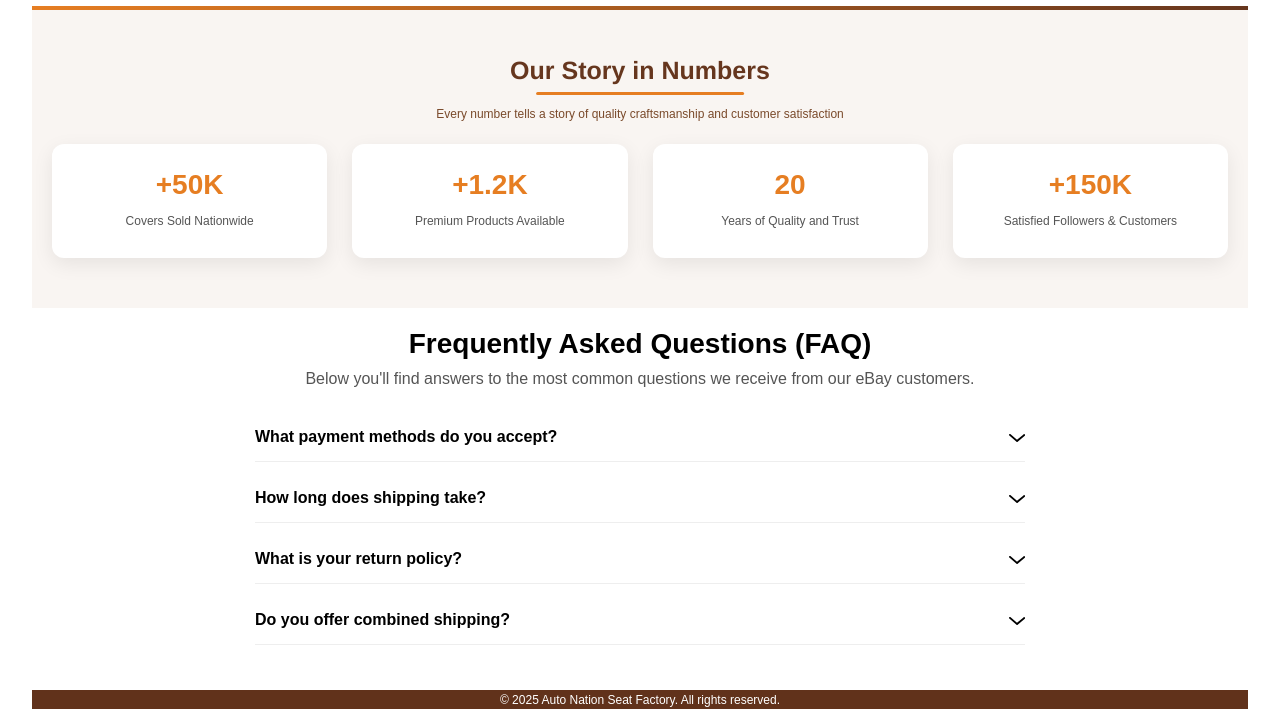
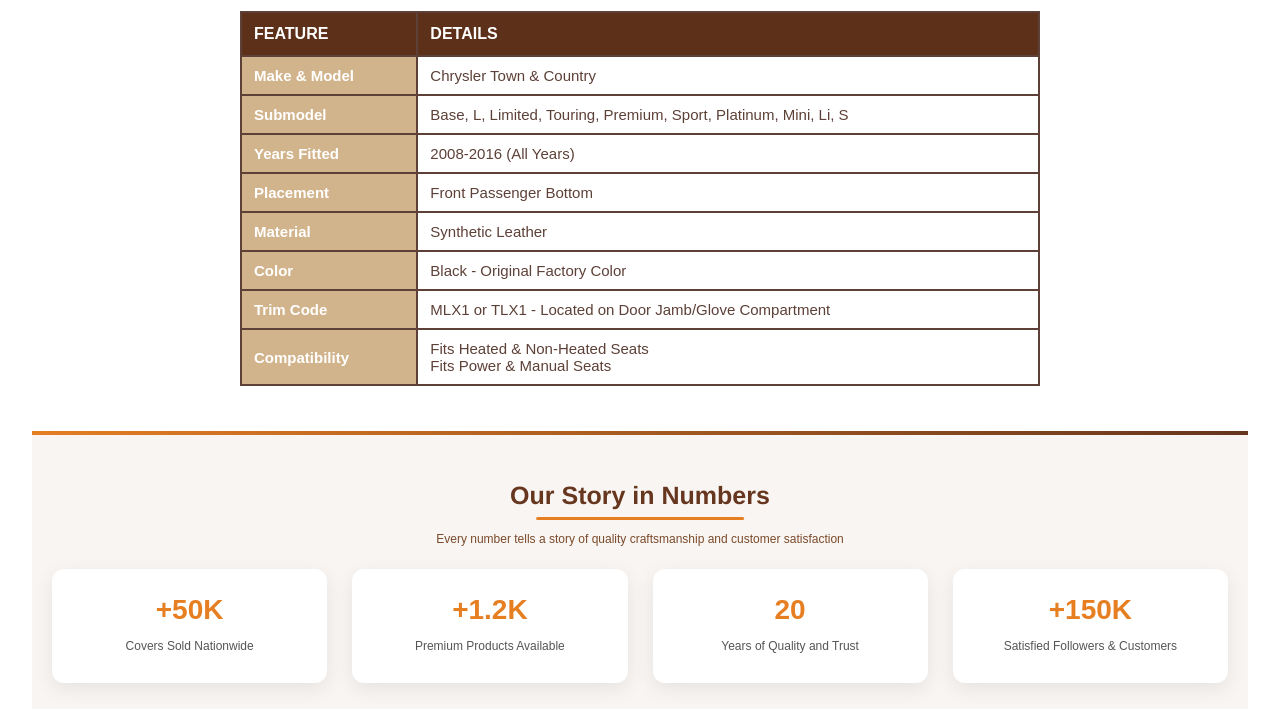
Before and after one commit to amanda-taheri/ebay_template, a website: page index.html in a window 1280 px wide. Shown: the part 94-803 px from the top of the page. Drawn offline with Linux system fonts and the light colour scheme.

Commit message:
table added

```diff
--- a/assets/sass/main.scss
+++ b/assets/sass/main.scss
@@ -16,3 +16,4 @@
 @use 'sections/faq';
 @use 'sections/footer';
 @use 'sections/statics';
+@use 'sections/table';
--- /dev/null
+++ b/assets/sass/sections/_table.scss
@@ -0,0 +1,26 @@
+@media (max-width: 768px) {
+    table {
+      min-width: 100%;
+    }
+    th, td {
+      padding: 8px 10px !important;
+    }
+  }
+
+  @media (max-width: 480px) {
+    th, td {
+      padding: 6px 8px !important;
+      font-size: clamp(12px, 3.5vw, 14px) !important;
+    }
+  }
+
+  tr:hover td {
+      color: #5D4037 !important;
+  }
+  tr:hover td[style*="background-color: white"] {
+      background-color: #daa17b !important;
+      color: white !important;
+  }
+  tr:hover td[style*="background-color: #D2B48C"] {
+      background-color: #d8bc9a !important;
+  }
--- a/index.html
+++ b/index.html
@@ -52,9 +52,50 @@
      </section>
     <!-- */product images --------------------------------------------------------------------------------------->
     <!-- *specifics --------------------------------------------------------------------------------------->
-     <section class="specifics__container">
-
-     </section>
+    <div  style="overflow-x: auto; display: flex; align-items: center; justify-content: center;">
+      <table style="width: 80rem; border-collapse: collapse; margin: 25px 0; font-family: Arial, sans-serif; border: 2px solid #5D4037; min-width: 600px;">
+        <thead>
+            <tr style="background-color: white;">
+                <th style="border: 2px solid #5D4037; padding: 12px; text-align: left; color: white; font-size: clamp(14px, 2vw, 16px); font-weight: bold; background-color: #5d3019;">FEATURE</th>
+                <th style="border: 2px solid #5D4037; padding: 12px; text-align: left; color: white; font-size: clamp(14px, 2vw, 16px); font-weight: bold; background-color: #5d3019;">DETAILS</th>
+            </tr>
+        </thead>
+        <tbody>
+            <tr style="transition: all 0.3s ease;">
+                <td style="border: 2px solid #5D4037; padding: 10px 12px; font-weight: bold; color: white; background-color: #D2B48C; font-size: clamp(13px, 1.8vw, 15px);">Make & Model</td>
+                <td style="border: 2px solid #5D4037; padding: 10px 12px; background-color: white; transition: all 0.3s ease; color: #5D4037; font-size: clamp(13px, 1.8vw, 15px);">Chrysler Town & Country</td>
+            </tr>
+            <tr style="transition: all 0.3s ease;">
+                <td style="border: 2px solid #5D4037; padding: 10px 12px; font-weight: bold; color: white; background-color: #D2B48C; font-size: clamp(13px, 1.8vw, 15px);">Submodel</td>
+                <td style="border: 2px solid #5D4037; padding: 10px 12px; background-color: white; transition: all 0.3s ease; color: #5D4037; font-size: clamp(13px, 1.8vw, 15px);">Base, L, Limited, Touring, Premium, Sport, Platinum, Mini, Li, S</td>
+            </tr>
+            <tr style="transition: all 0.3s ease;">
+                <td style="border: 2px solid #5D4037; padding: 10px 12px; font-weight: bold; color: white; background-color: #D2B48C; font-size: clamp(13px, 1.8vw, 15px);">Years Fitted</td>
+                <td style="border: 2px solid #5D4037; padding: 10px 12px; background-color: white; transition: all 0.3s ease; color: #5D4037; font-size: clamp(13px, 1.8vw, 15px);">2008-2016 (All Years)</td>
+            </tr>
+            <tr style="transition: all 0.3s ease;">
+                <td style="border: 2px solid #5D4037; padding: 10px 12px; font-weight: bold; color: white; background-color: #D2B48C; font-size: clamp(13px, 1.8vw, 15px);">Placement</td>
+                <td style="border: 2px solid #5D4037; padding: 10px 12px; background-color: white; transition: all 0.3s ease; color: #5D4037; font-size: clamp(13px, 1.8vw, 15px);">Front Passenger Bottom</td>
+            </tr>
+            <tr style="transition: all 0.3s ease;">
+                <td style="border: 2px solid #5D4037; padding: 10px 12px; font-weight: bold; color: white; background-color: #D2B48C; font-size: clamp(13px, 1.8vw, 15px);">Material</td>
+                <td style="border: 2px solid #5D4037; padding: 10px 12px; background-color: white; transition: all 0.3s ease; color: #5D4037; font-size: clamp(13px, 1.8vw, 15px);">Synthetic Leather</td>
+            </tr>
+            <tr style="transition: all 0.3s ease;">
+                <td style="border: 2px solid #5D4037; padding: 10px 12px; font-weight: bold; color: white; background-color: #D2B48C; font-size: clamp(13px, 1.8vw, 15px);">Color</td>
+                <td style="border: 2px solid #5D4037; padding: 10px 12px; background-color: white; transition: all 0.3s ease; color: #5D4037; font-size: clamp(13px, 1.8vw, 15px);">Black - Original Factory Color</td>
+            </tr>
+            <tr style="transition: all 0.3s ease;">
+                <td style="border: 2px solid #5D4037; padding: 10px 12px; font-weight: bold; color: white; background-color: #D2B48C; font-size: clamp(13px, 1.8vw, 15px);">Trim Code</td>
+                <td style="border: 2px solid #5D4037; padding: 10px 12px; background-color: white; transition: all 0.3s ease; color: #5D4037; font-size: clamp(13px, 1.8vw, 15px);">MLX1 or TLX1 - Located on Door Jamb/Glove Compartment</td>
+            </tr>
+            <tr style="transition: all 0.3s ease;">
+                <td style="border: 2px solid #5D4037; padding: 10px 12px; font-weight: bold; color: white; background-color: #D2B48C; font-size: clamp(13px, 1.8vw, 15px);">Compatibility</td>
+                <td style="border: 2px solid #5D4037; padding: 10px 12px; background-color: white; transition: all 0.3s ease; color: #5D4037; font-size: clamp(13px, 1.8vw, 15px);">Fits Heated & Non-Heated Seats<br>Fits Power & Manual Seats</td>
+            </tr>
+        </tbody>
+      </table>
+    </div>
     <!-- */specifics --------------------------------------------------------------------------------------->
     <!-- *statics --------------------------------------------------------------------------------------->
     <section class="stats-container">
```
Also changed, not shown: assets/css/main.css, 1 other file.
